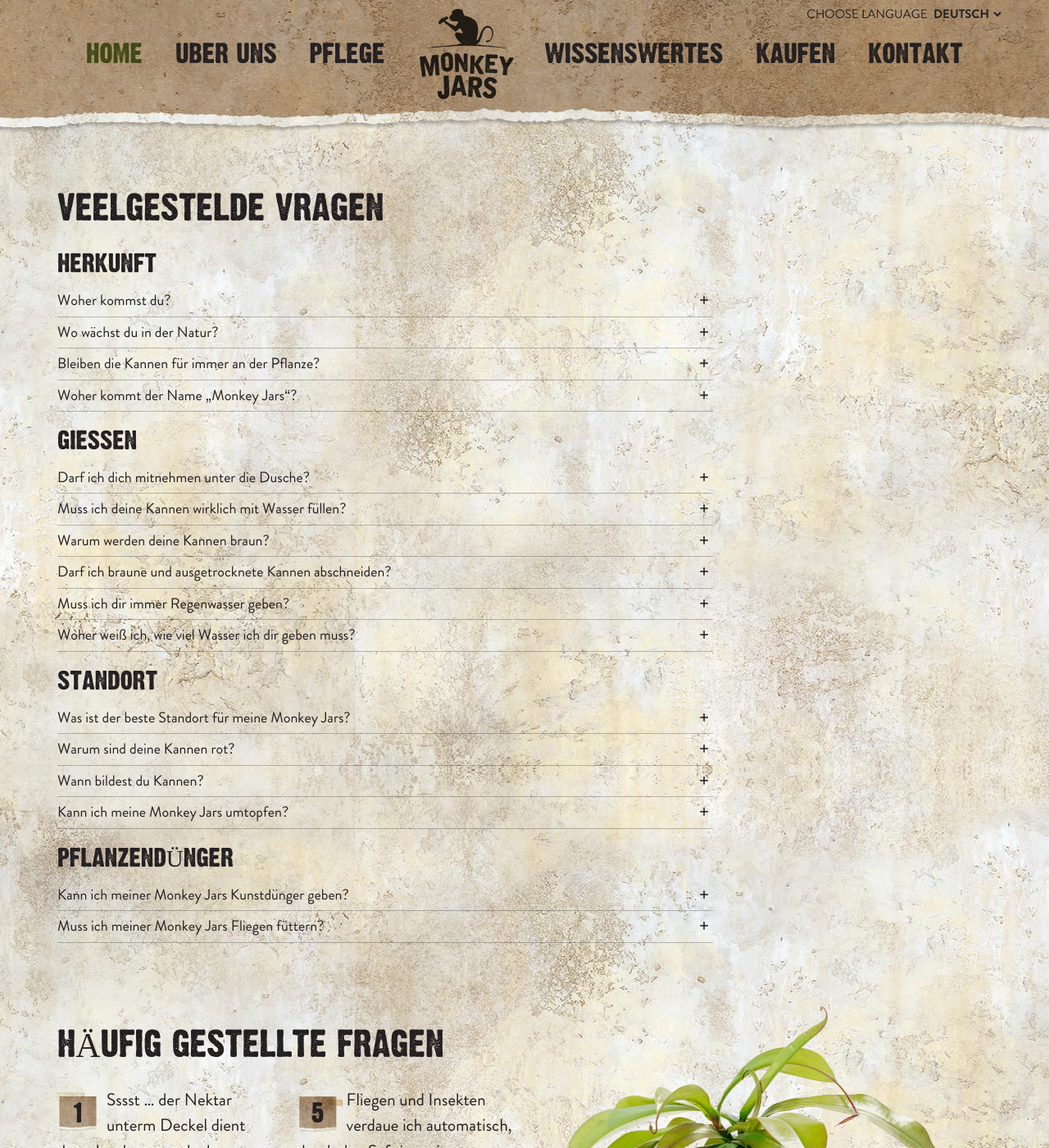
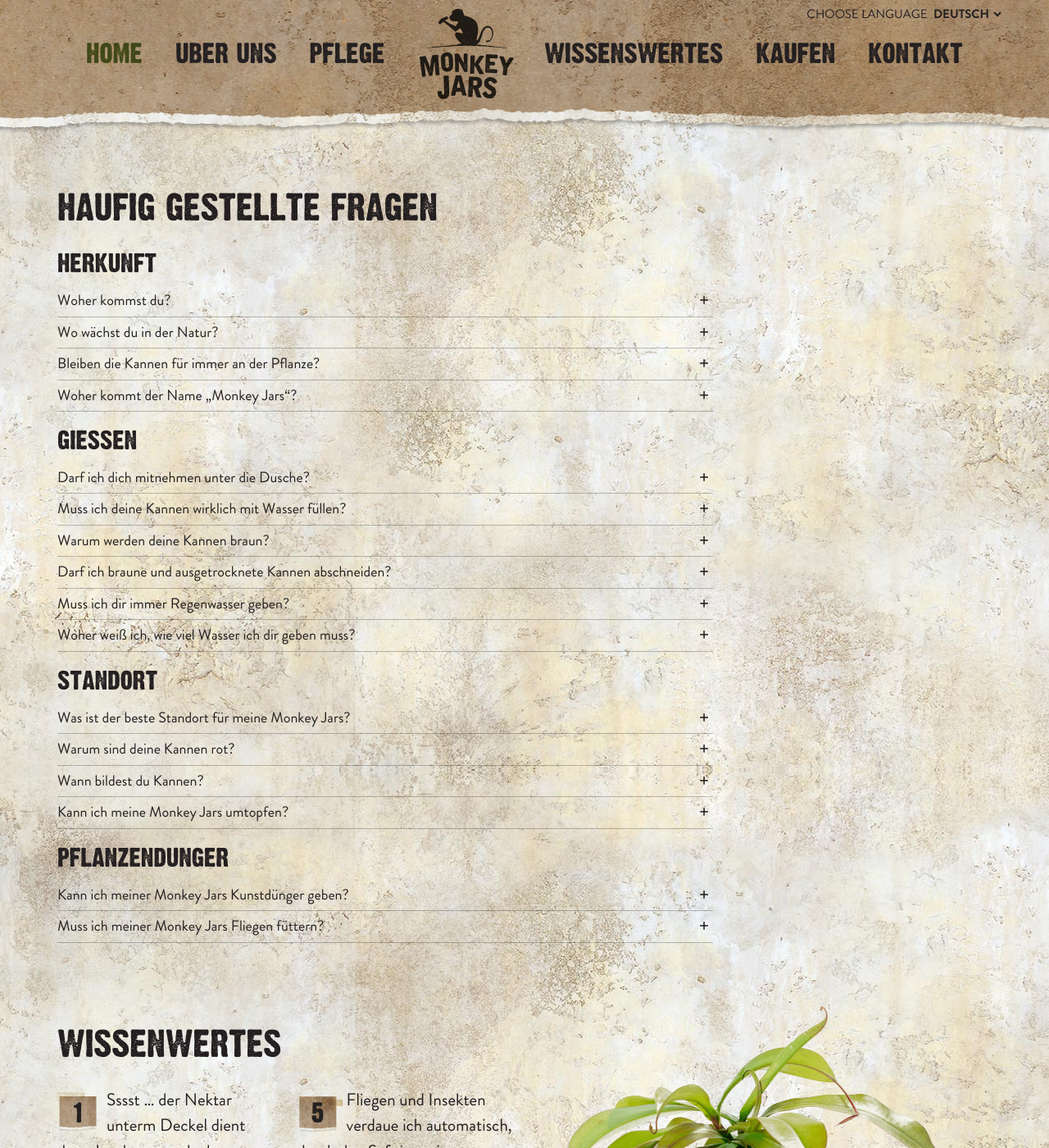
Before and after one commit to jhvanderschee/monkeyjars_de, a Jekyll site: the page built from wissenswertes/index.md, in a window 1280 px wide and 1400 px high. Shown: the whole window at 82% size. Built offline with Jekyll 4.4.1, drawn with Linux system fonts in a browser that asks for light colours.

Commit message:
update Guus

```diff
--- a/_layouts/weetjes.html
+++ b/_layouts/weetjes.html
@@ -12,14 +12,14 @@
 
       <div id="faq" class="light">
         <div class="container  text-left">
-          <h2 class="post-title">Veelgestelde Vragen</h2>
+          <h2 class="post-title">{{ page.top_title }}</h2>
           <h3>Herkunft</h3>
           {% include accordion.html content= page.oorsprong  title="Oorsprong" %}
           <h3>Giessen</h3>
           {% include accordion.html content= page.water_geven  title="Water geven" %}
           <h3>Standort</h3>
           {% include accordion.html content= page.plaats  title="Plaats" %}
-          <h3>Pflanzendünger</h3>
+          <h3>Pflanzendunger</h3>
           {% include accordion.html content= page.plantenvoeding  title="Plantenvoeding" %}
         </div>
       </div>
--- a/wissenswertes/index.md
+++ b/wissenswertes/index.md
@@ -1,5 +1,6 @@
 ---
-title: HÄUFIG GESTELLTE FRAGEN
+title: Wissenwertes
+top_title: HAUFIG GESTELLTE FRAGEN
 layout: weetjes
 oorsprong:
   - title: Woher kommst du?
```
Also changed, not shown: _instructions/11.md (+1 -1 lines), _instructions/nicht_aufessen.md (renamed from _instructions/6.md), 1 other file.
